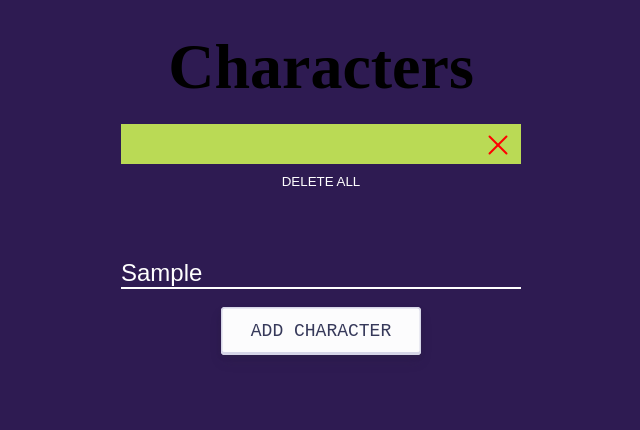
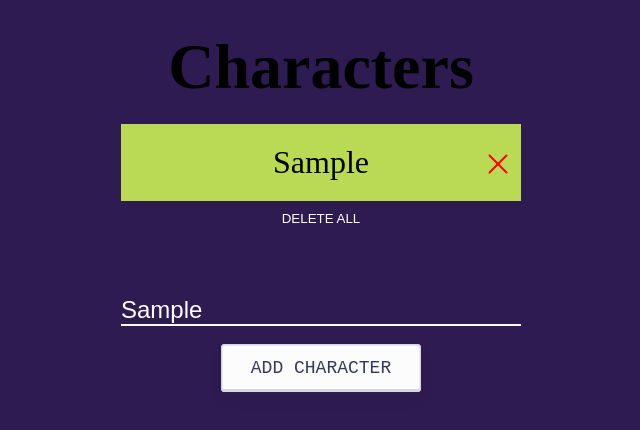
Before and after one commit to 1Elbo/vue-characters, a Vue app: page / in a window 1280 px wide. Both pictures are taken after typing "Sample" into the empty fields and a click on the button "ADD CHARACTER". Shown: the top 430 px of the page, without its empty margins (319-959 px from the left). Built offline with nearby package versions, Linux system fonts and the light colour scheme.

Commit message:
importovany component Character

```diff
--- a/src/App.vue
+++ b/src/App.vue
@@ -2,8 +2,9 @@
   <h1>Characters</h1>
   <h2 v-if="chars.length===0">No characters added yet</h2>
   <ul>
-    <li v-for="(char, index) in chars" :key="index">
-      <character></character>
+    <li dude="char" v-for ="(char, index) in chars" :key="index">
+
+      <character :name="char"></character>
     </li>
     <button class="delete" v-if="chars.length != 0" @click="deleteAll">Delete all</button>
 
```
